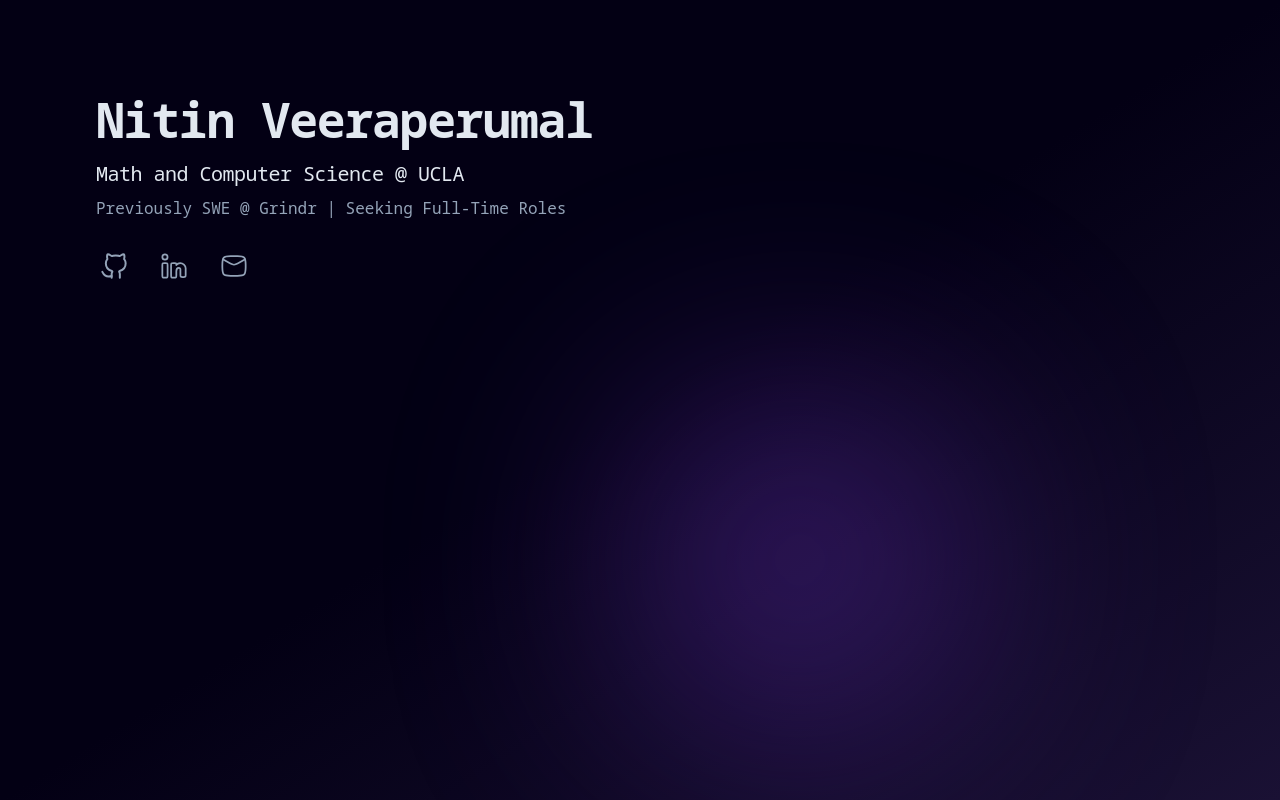
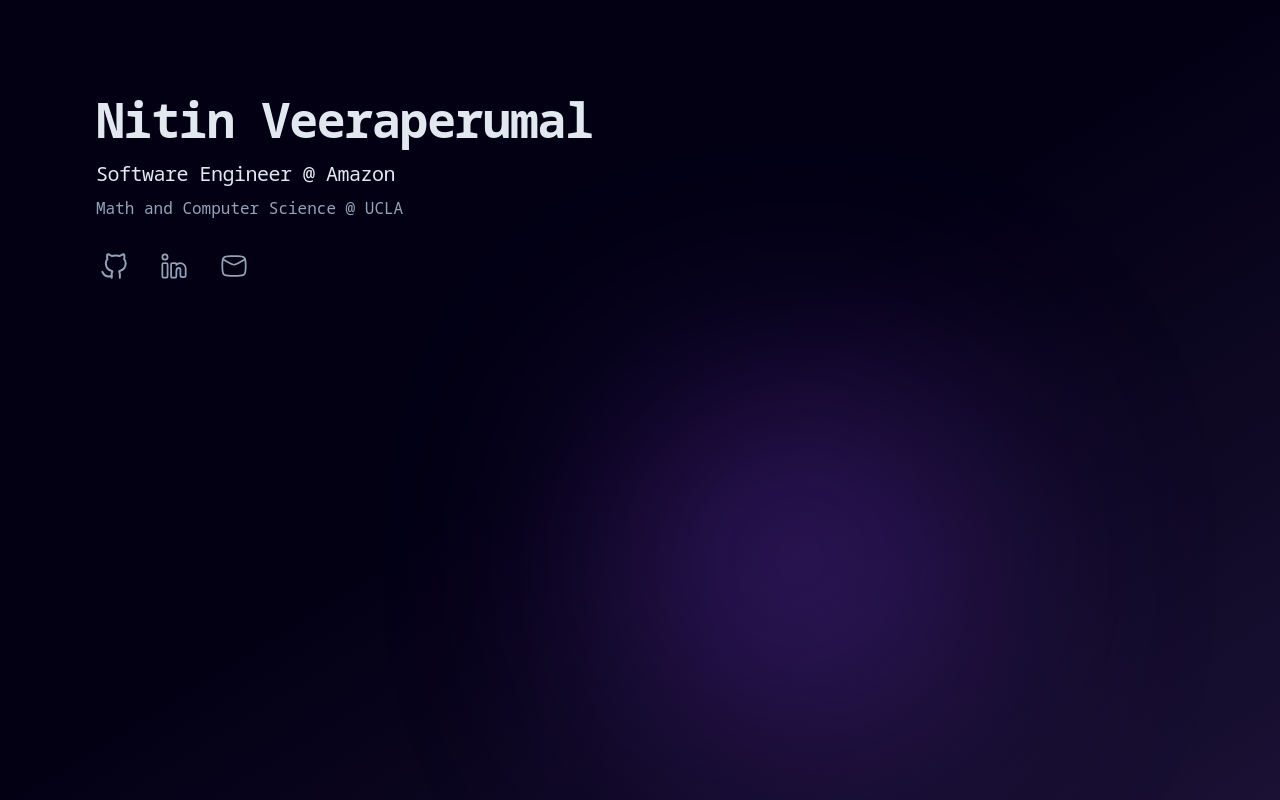
Before and after one commit to nitin-veera/portfolio, a Next.js app: page / in a window 1280 px wide. Built offline with nearby package versions, Linux system fonts and the light colour scheme.

Commit message:
job update

```diff
--- a/components/main/Left.tsx
+++ b/components/main/Left.tsx
@@ -11,10 +11,10 @@ const Left = () => {
                     Nitin Veeraperumal
                 </div>
                     <div className="font-medium tracking-tight text-slate-200 sm:text-xl text-nowrap mt-4">
-                        Math and Computer Science @ UCLA
+                        Software Engineer @ Amazon
                     </div>
                 <div className="hidden md:block mt-2 leading-normal whitespace-pre">
-                    Previously SWE @ Grindr | Seeking Full-Time Roles
+                    Math and Computer Science @ UCLA
                 </div>
                 <div className="block md:hidden mt-2 leading-normal whitespace-pre">
                     Prev SWE @ Grindr <br/>Seeking Full-Time Roles
```
